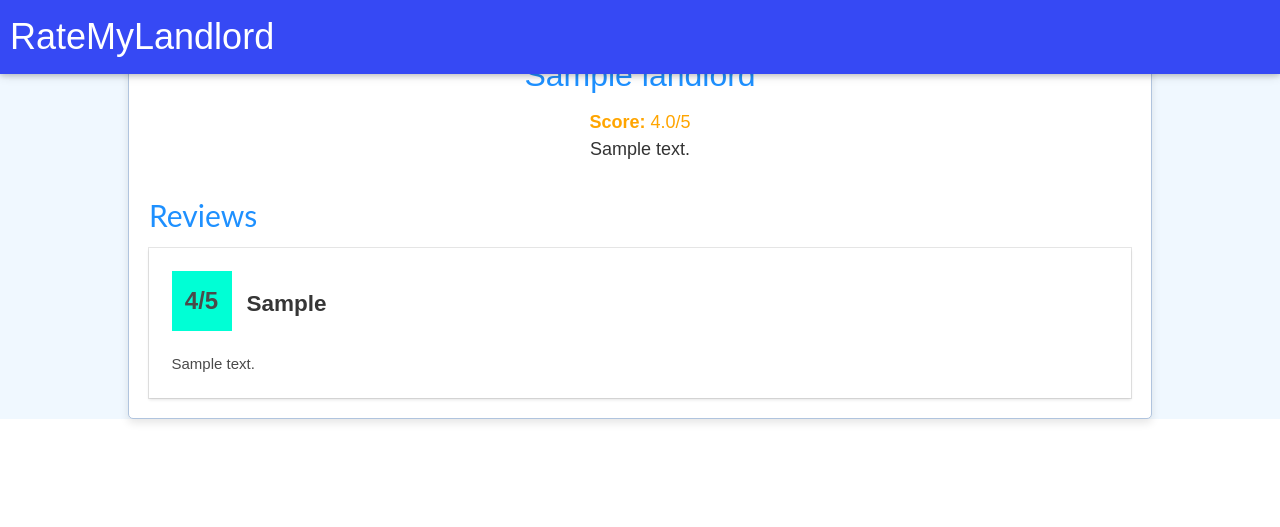
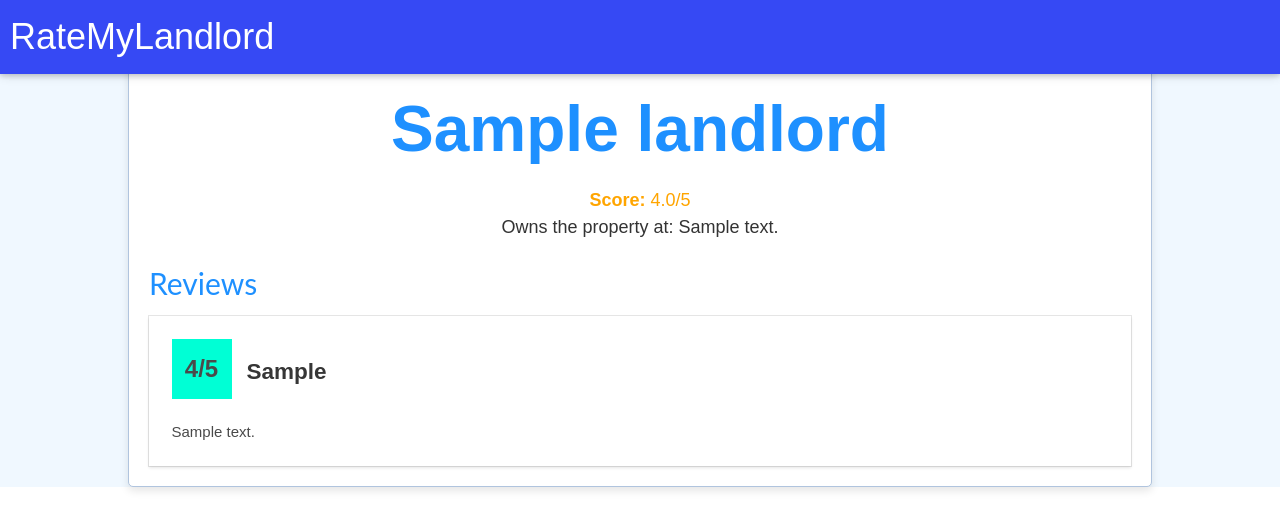
Before and after one commit to RateMy-Landlord/RateMyLandlord, a Django app: page /landlord/1/ in a window 1280 px wide. Shown: the top 527 px of the page. Run offline with Django 5.2, Linux system fonts and the light colour scheme; tables that the repository leaves empty hold one stand-in row (values such as "Sample post").

Commit message:
Update landlord_detail.html

```diff
--- a/templates/landlord_detail.html
+++ b/templates/landlord_detail.html
@@ -263,10 +263,11 @@ body,h1,h2,h3,h4,h5,h6 {font-family: "Lato", sans-serif}
         }
         .prof_header {
             text-align: center;
-            margin-bottom: 30px;
+            padding-top: 30px;
         }
         .land_name {
-            font-size: 32px;
+            font-size:64px;
+            font-weight: bolder;
             color: #1e90ff;
         }
         .land_details {
@@ -316,12 +317,15 @@ body,h1,h2,h3,h4,h5,h6 {font-family: "Lato", sans-serif}
 .title.is-4{
     padding-top: 20px;
 }
+.w3-top:hover{
+    cursor: pointer;
+}
     </style>
 </head>
 <body>
     <div class="w3-top">
         <div class="w3-bar w3-red w3-card w3-left-align w3-large">
-          <h1>RateMyLandlord</h1>
+          <h1 onclick="location.href ='/'">RateMyLandlord</h1>
         </div>
 
 
@@ -330,7 +334,7 @@ body,h1,h2,h3,h4,h5,h6 {font-family: "Lato", sans-serif}
         <div class="prof_header">
             <h1 class="land_name">{{ landlord.name }}</h1>
             <p class="rating" style="font-size: larger;"><b>Score: </b>{{ average }}/5</p>
-            <p class="land_details">{{ landlord.address }}</p>
+            <p class="land_details">Owns the property at: {{ landlord.address }}</p>
 
         </div>
         <div class="review_section">
```
